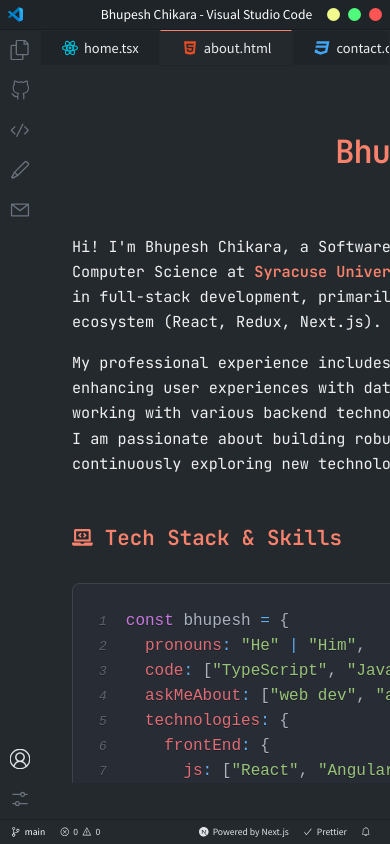
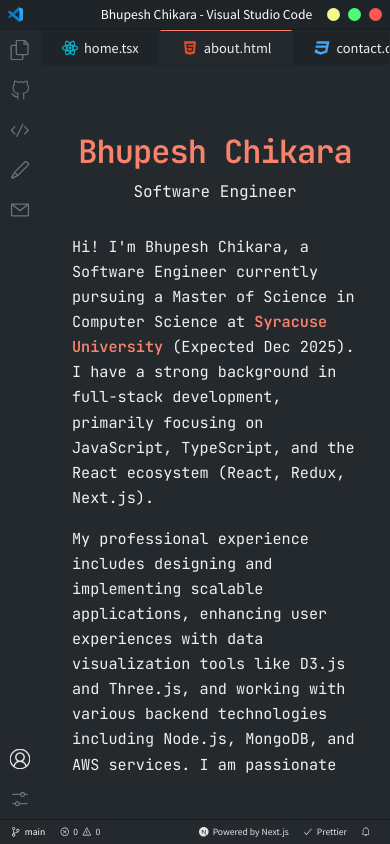
Before and after one commit to bchikara/portfolio, a Next.js app: page /about in a window 390 px wide. Built offline with nearby package versions, Linux system fonts and the light colour scheme.

Commit message:
feat: fix mobile view for about and leetcode page

```diff
--- a/pages/about.tsx
+++ b/pages/about.tsx
@@ -118,21 +118,31 @@ const AboutPage = () => {
                   style={oneDark}
                   showLineNumbers
                   wrapLines={true}
-                lineNumberStyle={{ fontSize: '0.8em', paddingRight: '1.5em', color: 'var(--text-secondary, #888)' }}
+                  // wrapLongLines={true}
+                  lineNumberStyle={{
+                    fontSize: '0.8em',
+                    paddingRight: '1.5em',
+                    color: 'var(--text-secondary, #888)'
+                  }}
                   customStyle={{
                     borderRadius: '8px',
                     border: '1px solid var(--border-color, rgba(255, 255, 255, 0.1))',
                     padding: '1.5em',
-                    margin: '0.5em 0'
+                    margin: '0.5em 0',
+                    whiteSpace: 'pre-wrap',
+                    wordBreak: 'break-word'
                   }}
                   codeTagProps={{
                     style: {
-                        fontFamily: 'var(--font-mono, "Fira Code", "Source Code Pro", monospace)'
+                      fontFamily: 'var(--font-mono, "Fira Code", "Source Code Pro", monospace)',
+                      whiteSpace: 'pre-wrap',
+                      wordBreak: 'break-word'
                     }
                   }}
                 >
                   {skillsCodeString}
               </SyntaxHighlighter>
+
             </div>
           </section>
 
--- a/styles/AboutPage.module.css
+++ b/styles/AboutPage.module.css
@@ -206,6 +206,12 @@
   color: var(--text-color);
 }
 
+.skillsCodeSnippet {
+  overflow-x: hidden;
+  width: 100%;
+  word-break: break-word;
+}
+
 
 /* --- Responsive Adjustments --- */
 @media screen and (max-width: 600px) {
--- a/styles/LeetCodePage.module.css
+++ b/styles/LeetCodePage.module.css
@@ -269,12 +269,6 @@
     }
   }
 
-  @media screen and (max-width: 1200px) {
-    .heatmapContainer { /* Renamed from .contributions */
-      display: none; /* Hides heatmap on medium-large tablets and below */
-    }
-  }
-
   @media screen and (max-width: 600px) {
     .avatar {
       width: 80px;
```
Lines whose indentation alone changed are shown as unchanged.
